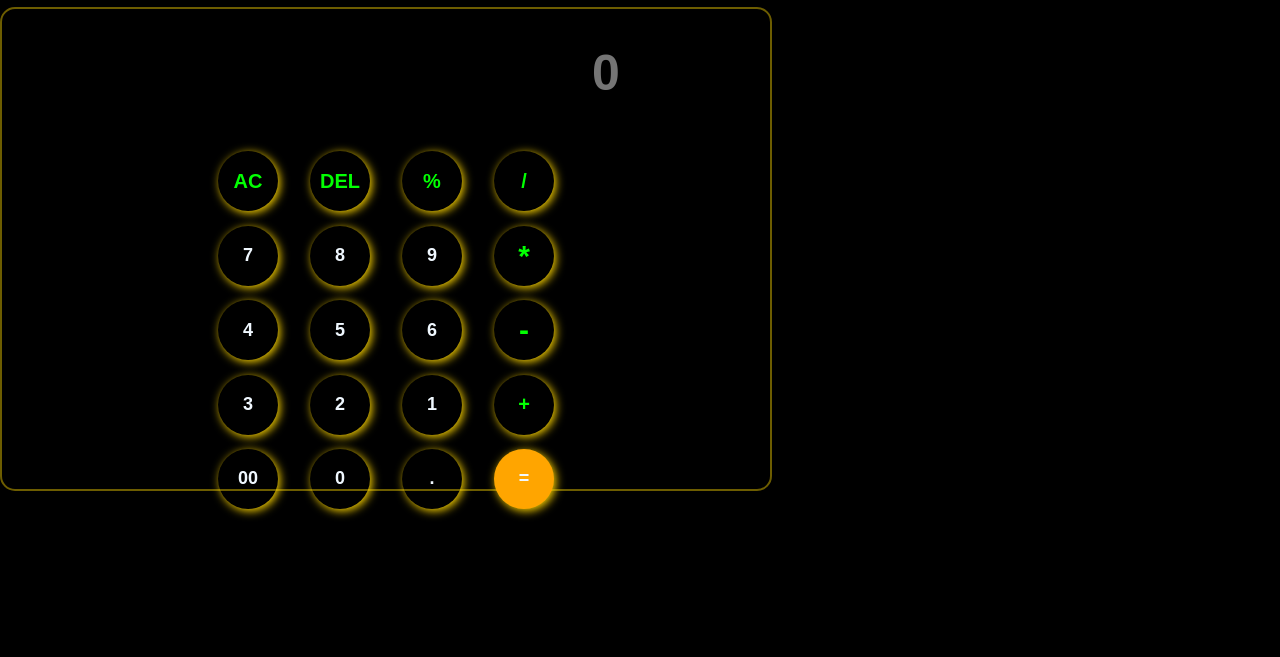
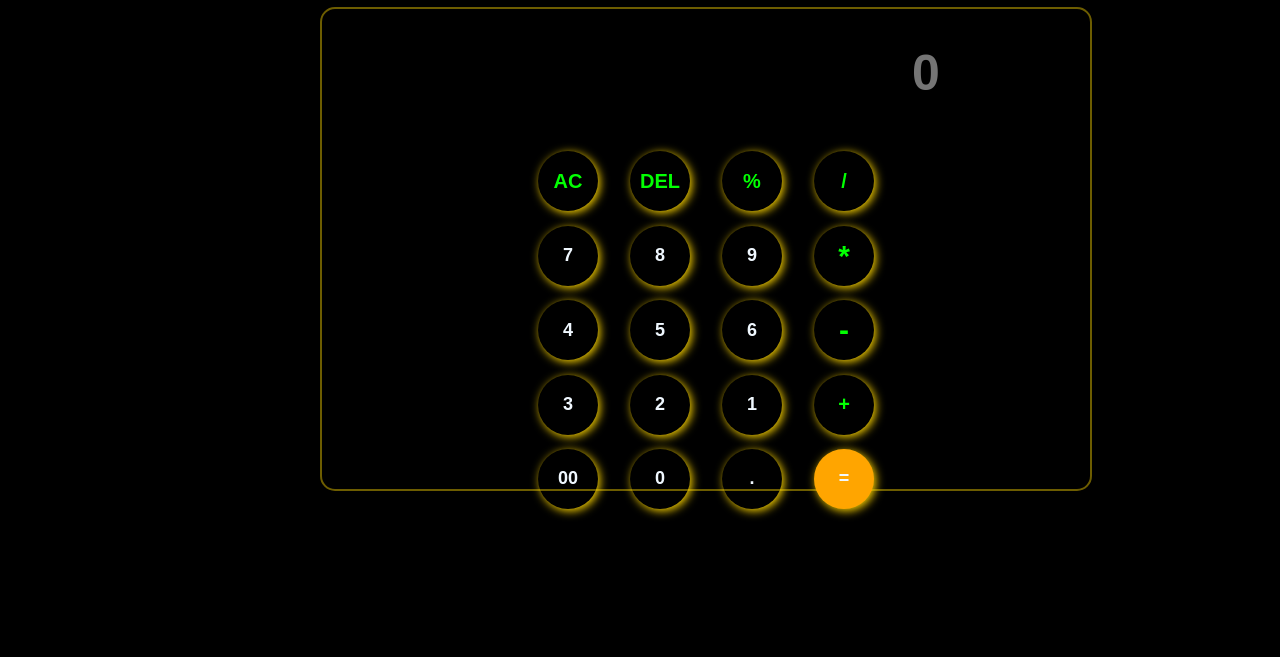
Before and after one commit to SudipPatra03/Calculator, a plain HTML site: page INDEX.HTML in a window 1280 px wide. Shown: the part 143-800 px from the top of the page. Drawn offline with Linux system fonts and the light colour scheme.

Commit message:
Fixed some bugs

```diff
--- a/SCRIPT.JS
+++ b/SCRIPT.JS
@@ -18,6 +18,7 @@ arr.forEach(button => {
             input.value = string
         }
         else if (e.target.innerHTML == 'DEL') {
+            string = input.value;
             string = string.substring(0, string.length - 1)
             input.value = string
         }
--- a/STYLE.CSS
+++ b/STYLE.CSS
@@ -9,7 +9,7 @@ body{
     background-color: black;
     color: #f0f8ff;
     /* display: flex; */
-    margin-left: 0 25%;
+    margin: 0 25%;
     justify-content: center;
     align-items: center;
     font-family: 'Poppins', sans-serif;
```
